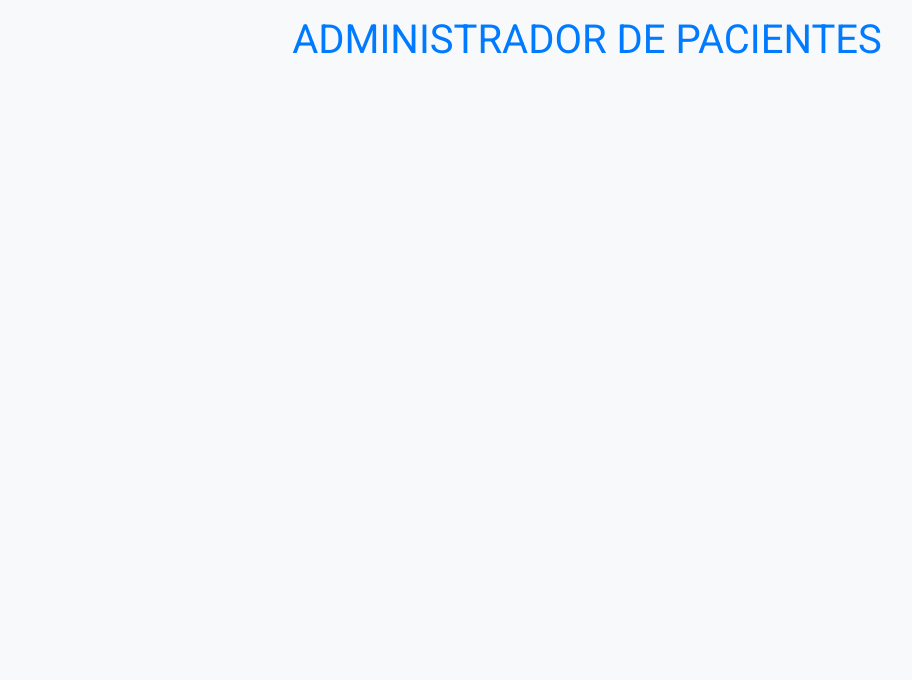
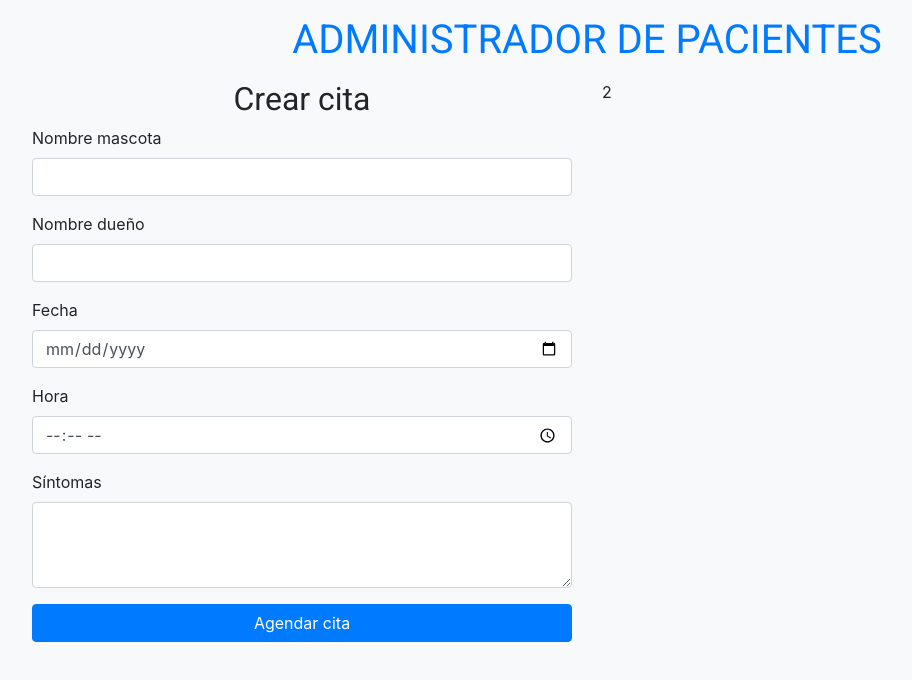
Before and after one commit to juanluna96/My_First_React_App, a React (Create React App) app: page / in a window 1280 px wide. Shown: the top 680 px of the page, without its empty margins (53-965 px from the left). Built offline with nearby package versions, Linux system fonts and the light colour scheme.

Commit message:
Agregando los campos del formulario

```diff
--- a/src/App.js
+++ b/src/App.js
@@ -1,12 +1,22 @@
+import React, { Fragment } from 'react'
+import Formulario from './components/Formulario'
 import './App.css'
 
 function App() {
   return (
-    <div className="App">
+    <Fragment>
       <div className="container my-3">
         <h1 className="text-center text-uppercase text-primary">Administrador de pacientes</h1>
+        <div className="row my-3">
+          <div className="col-md-6">
+            <Formulario></Formulario>
+          </div>
+          <div className="col-md-6">
+            2
+          </div>
+        </div>
       </div>
-    </div>
+    </Fragment>
   );
 }
 
--- /dev/null
+++ b/src/components/Formulario.jsx
@@ -0,0 +1,34 @@
+import React, { Fragment } from 'react'
+
+const Formulario = () => {
+    return (
+        <Fragment>
+            <h2 className="text-center">Crear cita</h2>
+            <form method="post" action="">
+                <div className="form-group">
+                    <label htmlFor="mascota">Nombre mascota</label>
+                    <input id="mascota" className="form-control" type="text" name="mascota" />
+                </div>
+                <div className="form-group">
+                    <label htmlFor="propietario">Nombre dueño</label>
+                    <input id="propietario" className="form-control" type="text" name="propietario" />
+                </div>
+                <div className="form-group">
+                    <label htmlFor="fecha">Fecha</label>
+                    <input id="fecha" className="form-control" type="date" name="fecha" />
+                </div>
+                <div className="form-group">
+                    <label htmlFor="hora">Hora</label>
+                    <input id="hora" className="form-control" type="time" name="hora" />
+                </div>
+                <div className="form-group">
+                    <label htmlFor="sintomas">Síntomas</label>
+                    <textarea id="sintomas" className="form-control" name="sintomas" rows="3"></textarea>
+                </div>
+                <button className="btn btn-primary btn-block" type="submit">Agendar cita</button>
+            </form>
+        </Fragment>
+    )
+}
+
+export default Formulario
```
